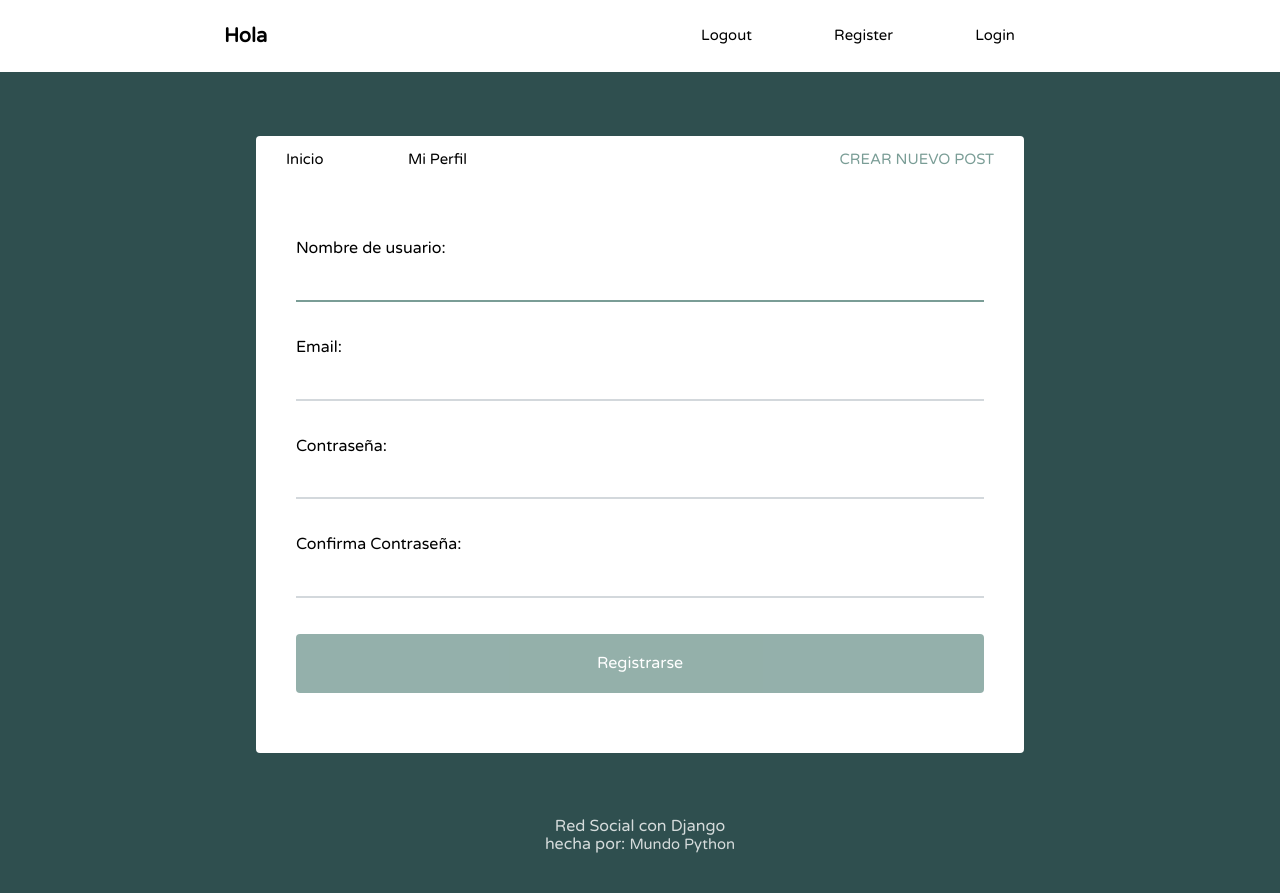
After one commit to Desarrollo13/red_social, a Django app: page /register/ in a window 1280 px wide. The commit adds this page. Run offline with Django 3.2, Linux system fonts and the light colour scheme.

Commit message:
se termino con las tareas de formulario,login,logout totalmente funcional

```diff
--- a/redsocial/settings.py
+++ b/redsocial/settings.py
@@ -123,6 +123,7 @@ USE_TZ = True
 STATIC_URL = '/static/'
 MEDIA_URL = '/media/'
 MEDIA_ROOT = os.path.join(BASE_DIR,'media')
+LOGIN_REDIRECT_URL = 'feed'
 
 # Default primary key field type
 # https://docs.djangoproject.com/en/3.2/ref/settings/#default-auto-field
--- /dev/null
+++ b/social/forms.py
@@ -0,0 +1,12 @@
+from django import forms
+from django.contrib.auth.forms import UserCreationForm
+from django.contrib.auth.models import User
+
+class UserRegisterForm(UserCreationForm):
+    email = forms.EmailField()
+    password1 = forms.CharField(label='Contraseña',widget=forms.PasswordInput)
+    password2 = forms.CharField(label='Confirma Contraseña',widget=forms.PasswordInput)
+    class Meta:
+        model = User
+        fields = ['username','email','password1','password2']
+        help_texts ={k:"" for k in fields}
--- a/social/templates/social/layout.html
+++ b/social/templates/social/layout.html
@@ -24,6 +24,14 @@
 	<!-------------------------------------
 					Messages
 	-------------------------------------->
+	{% if messages %}
+		{% for message in messages %}
+		<div class="notification {{ message.tags }}">
+			{{ message }}
+		</div>
+		{% endfor %}
+
+	{% endif %}
 
 	<!-------------------------------------
 					Navigation Bar
--- /dev/null
+++ b/social/templates/social/logout.html
@@ -0,0 +1,4 @@
+{% extends 'social/layout.html' %}
+{% block content %}
+<h1>Te has logeado</h1>
+{% endblock %}
--- /dev/null
+++ b/social/templates/social/register.html
@@ -0,0 +1,8 @@
+{% extends 'social/layout.html' %}
+{% block content %}
+<form class="form" method="post" >
+    {% csrf_token %}
+   {{ form.as_p}}
+    <button type="submit" id="submit">Registrarse</button>
+</form>
+{% endblock %}
--- a/social/urls.py
+++ b/social/urls.py
@@ -2,9 +2,14 @@ from django.urls import path
 from . import views
 from django.conf import settings
 from django.conf.urls.static import static
+from django.contrib.auth.views import LoginView, LogoutView
 
 urlpatterns = [
     path('',views.feed,name='feed'),
     path('profile/',views.feed,name='profile'),
+    path('register/',views.register,name='register'),
+    path('login/',LoginView.as_view(template_name='social/login.html'),name='login'),
+    path('logout/',LogoutView.as_view(template_name='social/logout.html'),name='logout'),
+
 
 ]+ static(settings.MEDIA_URL, document_root=settings.MEDIA_ROOT)
--- a/social/views.py
+++ b/social/views.py
@@ -1,5 +1,8 @@
-from django.shortcuts import render
+from django.shortcuts import render,redirect
 from .models import *
+from .forms import UserRegisterForm
+
+from django.contrib import messages
 
 
 # Create your views here.
@@ -7,6 +10,21 @@ def feed(request):
     posts=Post.objects.all()
     context={'posts': posts}
     return render(request, 'social/feed.html',context)
+def register(request):
+    # El if es para utilizar los campos que fueron llenados en el formulario
+    # El else es para que se muestre el formulario vacio
+    if request.method == 'POST':
+        form = UserRegisterForm(request.POST)
+        if form.is_valid():
+            form.save()
+            username = form.cleaned_data['username']
+            messages.success(request, f'Usuario {username} creado')
+            return redirect('feed')
+    else:
+        form = UserRegisterForm()
+    context={'form': form}
+
+    return render(request, 'social/register.html', context)
 
 def profile(request):
     return render(request,'social/profile.html')
```
Also changed, not shown: social/templates/social/login.html (added, +8 -0 lines), db.sqlite3, media/batman.png (added), media/woman-3083388_640.jpg (deleted).
